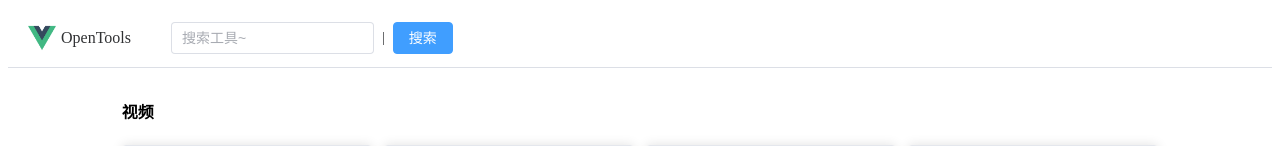
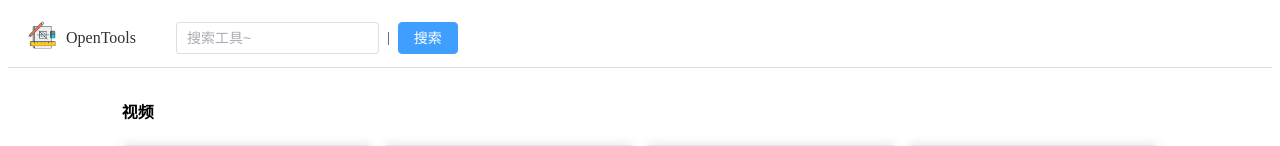
Before and after one commit to blackvon-sudo/open-tools, a Vue app: page /#/ in a window 1280 px wide. Shown: the top 146 px of the page. Built offline with nearby package versions, Linux system fonts and the light colour scheme; what vue-cookies would draw is missing.

Commit message:
some detail

```diff
--- a/src/components/randImg.vue
+++ b/src/components/randImg.vue
@@ -1,5 +1,5 @@
 <template>
-  <div>
+  <div class="image">
     <el-image
       v-loading="loading"
       :src="srcList[index]"
@@ -89,4 +89,7 @@
   margin-top: 10px;
   text-align: center;
 }
+.image{
+    text-align: center;
+}
 </style>
--- a/src/views/page-home.vue
+++ b/src/views/page-home.vue
@@ -7,7 +7,7 @@
             <div class="box">
               <el-menu mode="horizontal" :ellipsis="false" :router="true">
                 <el-menu-item disabled class="no-click-style">
-                  <img src="../assets/logo.png" style="height: 28px" alt="OpenTools" />
+                  <img src="../assets/logo.png" class="logo-img" alt="OpenTools" />
                   <span class="logo">
                     <a href="/">OpenTools</a>
                   </span>
@@ -162,6 +162,11 @@
   opacity: 1 !important;
   cursor: pointer !important;
 }
+.logo-img {
+  height: 28px;
+  margin-top: -5px;
+  margin-right: 5px;
+}
 .logo {
   font-size: 16px;
   margin-left: 5px;
```
Also changed, not shown: src/assets/logo.png.
